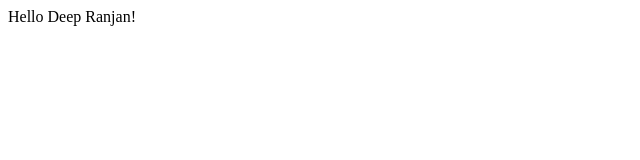
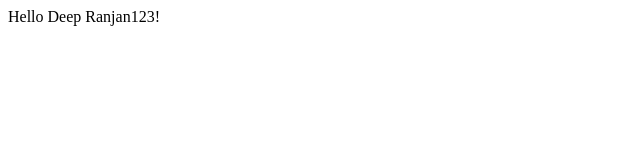
Before and after one commit to deepnet4uu/DevOps_WebProject, a plain HTML site: page DevOps_WebProject/WebContent/index.html in a window 1280 px wide. Shown: the full height of the page, 0-640 px from the left. Drawn offline with Linux system fonts and the light colour scheme.

Commit message:
Hello Deep Ranjan123!

```diff
--- a/DevOps_WebProject/WebContent/index.html
+++ b/DevOps_WebProject/WebContent/index.html
@@ -5,6 +5,6 @@
 <title>Insert title here</title>
 </head>
 <body>
-Hello Deep Ranjan!
+Hello Deep Ranjan123!
 </body>
 </html>
```
